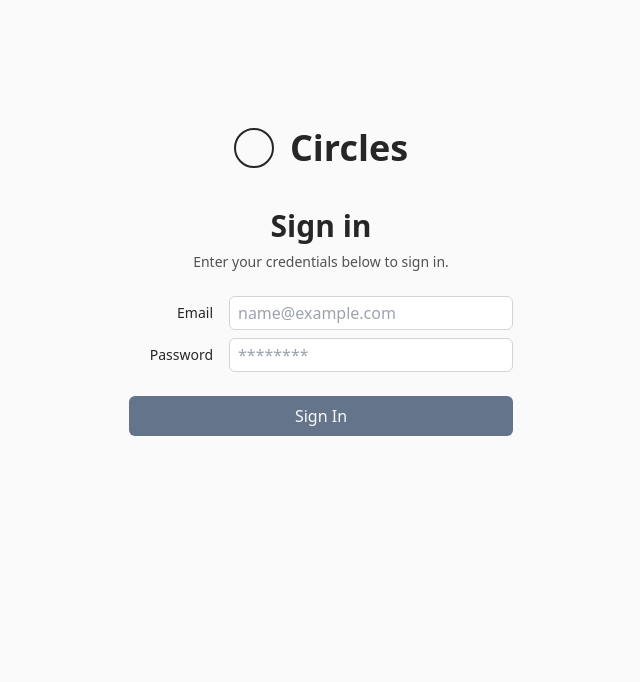
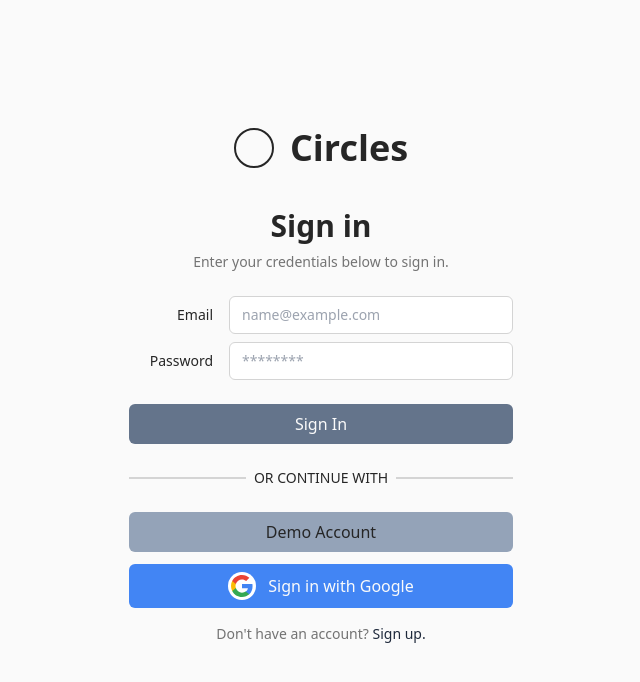
Before and after one commit to hojinchang/Circles, a React (Vite) app in the folder client/: page /login in a window 1280 px wide. Shown: the top 682 px of the page, without its empty margins (319-959 px from the left). Built offline with nearby package versions, Linux system fonts and the light colour scheme.

Commit message:
Add demo account and google login front end

```diff
--- a/client/public/index.css
+++ b/client/public/index.css
@@ -548,9 +548,19 @@ video {
   grid-column: span 3 / span 3;
 }
 
+.mx-2 {
+  margin-left: 0.5rem;
+  margin-right: 0.5rem;
+}
+
 .mx-auto {
   margin-left: auto;
   margin-right: auto;
+}
+
+.my-6 {
+  margin-top: 1.5rem;
+  margin-bottom: 1.5rem;
 }
 
 .mb-10 {
@@ -565,12 +575,24 @@ video {
   margin-bottom: 1.5rem;
 }
 
+.mt-4 {
+  margin-top: 1rem;
+}
+
 .flex {
   display: flex;
 }
 
 .grid {
   display: grid;
+}
+
+.h-0 {
+  height: 0px;
+}
+
+.h-0\.5 {
+  height: 0.125rem;
 }
 
 .h-10 {
@@ -593,6 +615,10 @@ video {
   max-width: 24rem;
 }
 
+.flex-grow {
+  flex-grow: 1;
+}
+
 .grid-cols-4 {
   grid-template-columns: repeat(4, minmax(0, 1fr));
 }
@@ -613,12 +639,20 @@ video {
   gap: 0.5rem;
 }
 
+.gap-3 {
+  gap: 0.75rem;
+}
+
 .gap-4 {
   gap: 1rem;
 }
 
 .rounded-full {
   border-radius: 9999px;
+}
+
+.rounded-md {
+  border-radius: 0.375rem;
 }
 
 .border-2 {
@@ -630,9 +664,14 @@ video {
   border-color: rgb(38 38 38 / var(--tw-border-opacity));
 }
 
-.bg-neutral-400 {
+.bg-google-400 {
   --tw-bg-opacity: 1;
-  background-color: rgb(163 163 163 / var(--tw-bg-opacity));
+  background-color: rgb(66 133 244 / var(--tw-bg-opacity));
+}
+
+.bg-neutral-300 {
+  --tw-bg-opacity: 1;
+  background-color: rgb(212 212 212 / var(--tw-bg-opacity));
 }
 
 .bg-neutral-50 {
@@ -640,9 +679,42 @@ video {
   background-color: rgb(250 250 250 / var(--tw-bg-opacity));
 }
 
+.bg-slate-400 {
+  --tw-bg-opacity: 1;
+  background-color: rgb(148 163 184 / var(--tw-bg-opacity));
+}
+
+.bg-slate-500 {
+  --tw-bg-opacity: 1;
+  background-color: rgb(100 116 139 / var(--tw-bg-opacity));
+}
+
+.bg-white {
+  --tw-bg-opacity: 1;
+  background-color: rgb(255 255 255 / var(--tw-bg-opacity));
+}
+
+.p-0 {
+  padding: 0px;
+}
+
+.p-0\.5 {
+  padding: 0.125rem;
+}
+
+.px-6 {
+  padding-left: 1.5rem;
+  padding-right: 1.5rem;
+}
+
 .px-8 {
   padding-left: 2rem;
   padding-right: 2rem;
+}
+
+.py-2 {
+  padding-top: 0.5rem;
+  padding-bottom: 0.5rem;
 }
 
 .py-32 {
@@ -681,6 +753,11 @@ video {
   font-weight: 600;
 }
 
+.text-neutral-50 {
+  --tw-text-opacity: 1;
+  color: rgb(250 250 250 / var(--tw-text-opacity));
+}
+
 .text-neutral-600 {
   --tw-text-opacity: 1;
   color: rgb(82 82 82 / var(--tw-text-opacity));
@@ -691,17 +768,41 @@ video {
   color: rgb(38 38 38 / var(--tw-text-opacity));
 }
 
+.transition {
+  transition-property: color, background-color, border-color, text-decoration-color, fill, stroke, opacity, box-shadow, transform, filter, -webkit-backdrop-filter;
+  transition-property: color, background-color, border-color, text-decoration-color, fill, stroke, opacity, box-shadow, transform, filter, backdrop-filter;
+  transition-property: color, background-color, border-color, text-decoration-color, fill, stroke, opacity, box-shadow, transform, filter, backdrop-filter, -webkit-backdrop-filter;
+  transition-timing-function: cubic-bezier(0.4, 0, 0.2, 1);
+  transition-duration: 150ms;
+}
+
+.duration-200 {
+  transition-duration: 200ms;
+}
+
 .input {
   border-radius: 0.375rem;
   border-width: 1px;
   --tw-border-opacity: 1;
   border-color: rgb(212 212 212 / var(--tw-border-opacity));
-  padding-top: 0.25rem;
-  padding-bottom: 0.25rem;
-  padding-left: 0.5rem;
-  padding-right: 0.5rem;
+  padding-top: 0.5rem;
+  padding-bottom: 0.5rem;
+  padding-left: 0.75rem;
+  padding-right: 0.75rem;
+  font-size: 0.875rem;
+  line-height: 1.25rem;
 }
 
 .input:focus {
   outline-color: #d4d4d4;
 }
+
+.hover\:bg-slate-500:hover {
+  --tw-bg-opacity: 1;
+  background-color: rgb(100 116 139 / var(--tw-bg-opacity));
+}
+
+.hover\:bg-slate-700:hover {
+  --tw-bg-opacity: 1;
+  background-color: rgb(51 65 85 / var(--tw-bg-opacity));
+}
--- a/client/src/index.css
+++ b/client/src/index.css
@@ -3,5 +3,5 @@
 @tailwind utilities;
 
 .input {
-    @apply py-1 px-2 border border-neutral-300 rounded-md focus:outline-neutral-300
+    @apply py-2 px-3 border border-neutral-300 rounded-md text-sm focus:outline-neutral-300
 }
--- a/client/src/pages/LoginPage.jsx
+++ b/client/src/pages/LoginPage.jsx
@@ -1,4 +1,6 @@
 import { Link } from "react-router-dom";
+
+import googleLogo from "../assets/images/Google__G__logo.svg";
 
 const LoginPage = () => {
 
@@ -11,13 +13,13 @@ const LoginPage = () => {
                 </div>
             </header>
 
-            <section className="mb-6 w-full">
+            <section className="mb-6 max-w-96">
                 <h1 className="text-3xl font-semibold text-center mb-2">Sign in</h1>
-                <p className="text-neutral-600  text-center text-sm">Enter your credentials below to sign in.</p>
+                <p className="text-neutral-500  text-center text-sm">Enter your credentials below to sign in.</p>
             </section>
 
-            <section className="w-full">
-                <form className="max-w-96 mx-auto">
+            <section className="max-w-96 w-full">
+                <form className="w-full mx-auto">
                     <div className="flex flex-col gap-2">
                         <div className="grid grid-cols-4 items-center gap-4">
                             <label htmlFor="email" className="text-sm font-medium text-right">Email</label>
@@ -49,6 +51,30 @@ const LoginPage = () => {
                     </div>
                 </form>
             </section>
+            <div className="flex items-center my-6 max-w-96 w-full">
+                <div className="flex-grow bg-neutral-300 h-0.5"></div> {/* Left bar */}
+                <p className="mx-2 text-sm font-medium">OR CONTINUE WITH</p>
+                <div className="flex-grow bg-neutral-300 h-0.5"></div> {/* Right bar */}
+            </div>
+            <section className="max-w-96 w-full flex flex-col gap-3 mb-4">
+                <form className="w-full mx-auto">
+                    <div>
+                        <button type="submit" className="bg-slate-400 w-full px-6 py-2 font-medium rounded-md hover:bg-slate-500 transition ease duration-200">Demo Account</button>
+                    </div>
+                </form>
+                <form className="w-full mx-auto">
+                    <div>
+                        <button type="submit" className="flex justify-center items-center gap-3 bg-google-400 text-neutral-50 w-full px-6 py-2 font-medium rounded-md hover:bg-google-700 transition ease duration-200">
+                            <div className="bg-white rounded-full p-0.5">
+                                <img src={googleLogo} alt="Google logo" />
+                            </div>
+                            Sign in with Google
+                        </button>
+                    </div>
+                </form>
+            </section>
+            <p className="font-medium text-sm text-neutral-500">Don't have an account? <Link to="/user/sign-up" className="text-slate-800 hover:text-slate-500 hover:underline transition ease duration-200">Sign up.</Link></p>
+
         </main>
     )
 };
--- a/client/tailwind.config.js
+++ b/client/tailwind.config.js
@@ -11,6 +11,12 @@ export default {
     extend: {
       maxWidth: {
         '400': '400px'
+      },
+      colors: {
+        google: {
+          '400': '#4285F4',
+          '700': '#3C78DC'
+        }
       }
     },
   },
```
Also changed, not shown: client/src/assets/images/Google__G__logo.svg (added).
